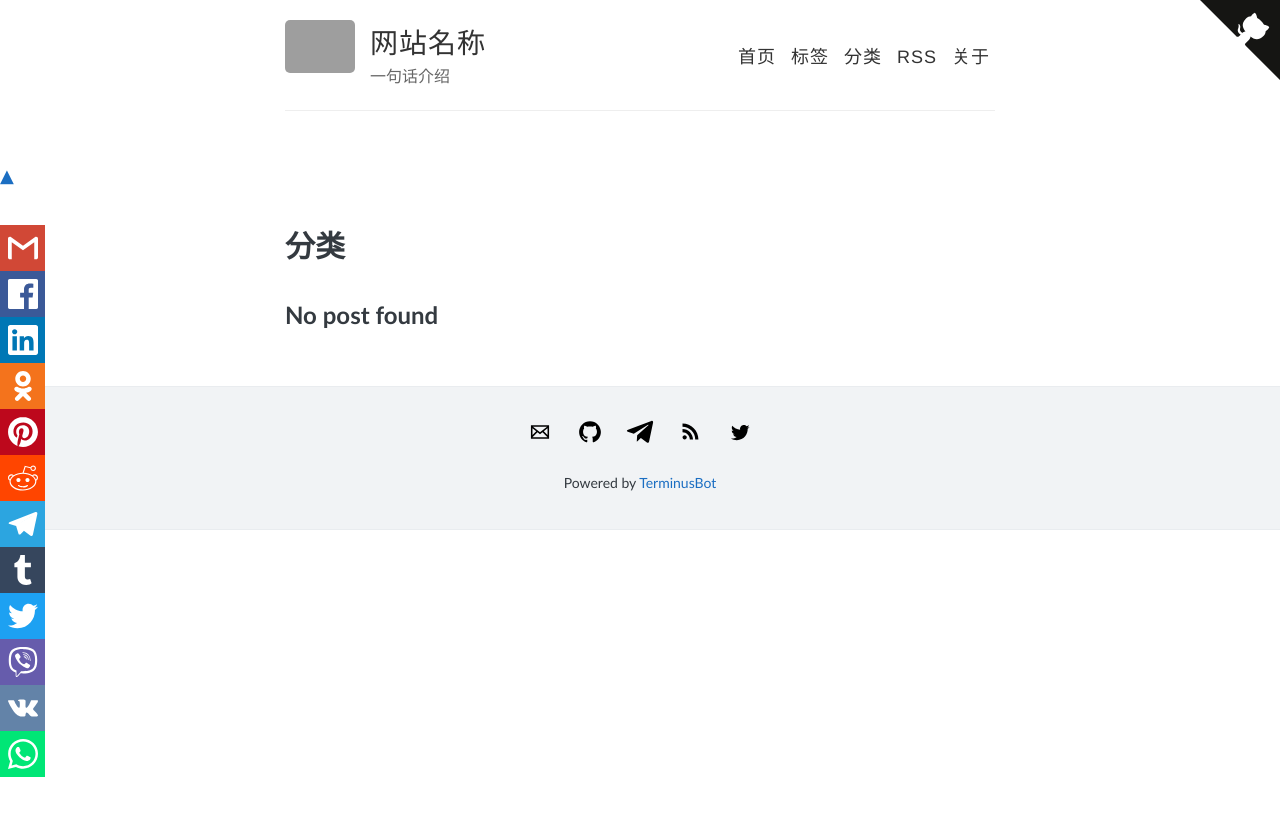
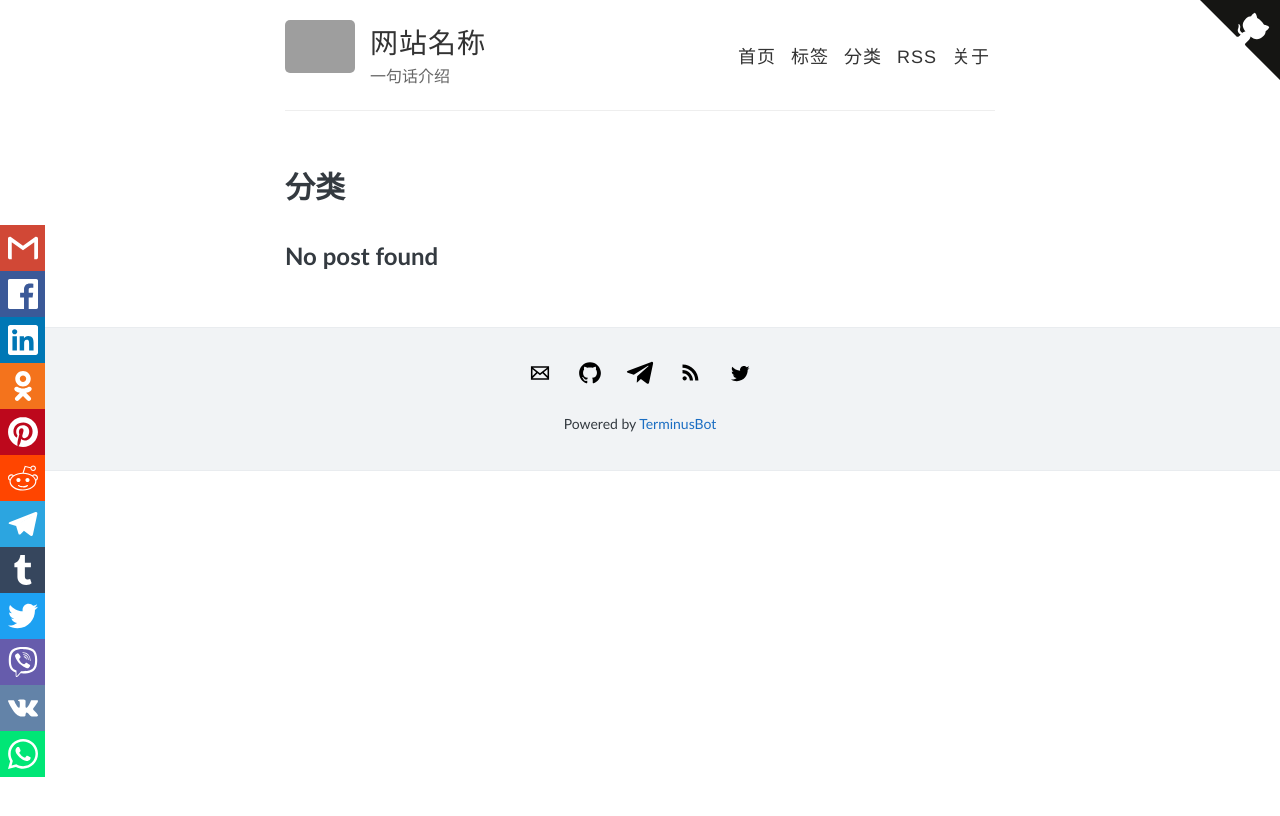
Before and after one commit to TerminusBot/terminus-jekyll-template, a Jekyll site: the page built from categories.html, in a window 1280 px wide. Shown: the top 816 px of the page. Built offline with Jekyll 4.4.1, drawn with Linux system fonts in a browser that asks for light colours; comment, search, counter and statistics services are not loaded; grey boxes are pictures that could not be loaded.

Commit message:
Update back-to-top.html

```diff
--- a/_includes/back-to-top.html
+++ b/_includes/back-to-top.html
@@ -7,4 +7,8 @@
 })</script>
 -->
 
-<div style="z-index=2;" class="go-to-top"><a href="#top">▲</a></div>
+<!-- <div style="z-index=2;" class="go-to-top"><a href="#top">▲</a></div>-->
+
+<div>
+<a style="display: none; " rel="nofollow" href="#top" id="go-to-top">▲</a>
+</div>
```
